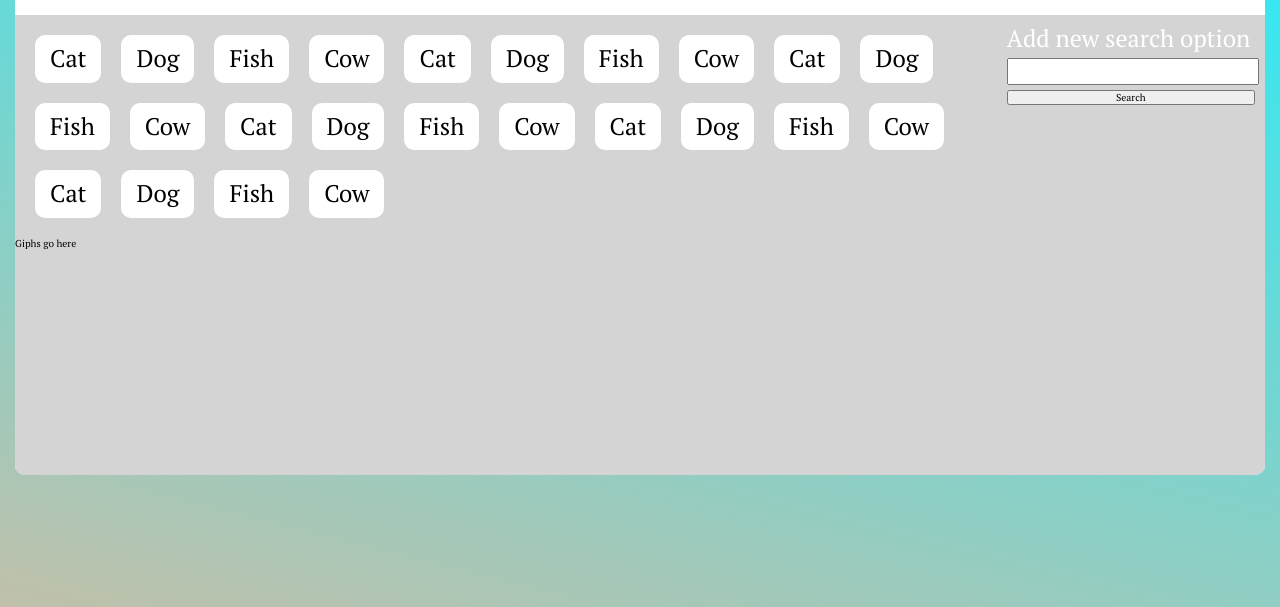
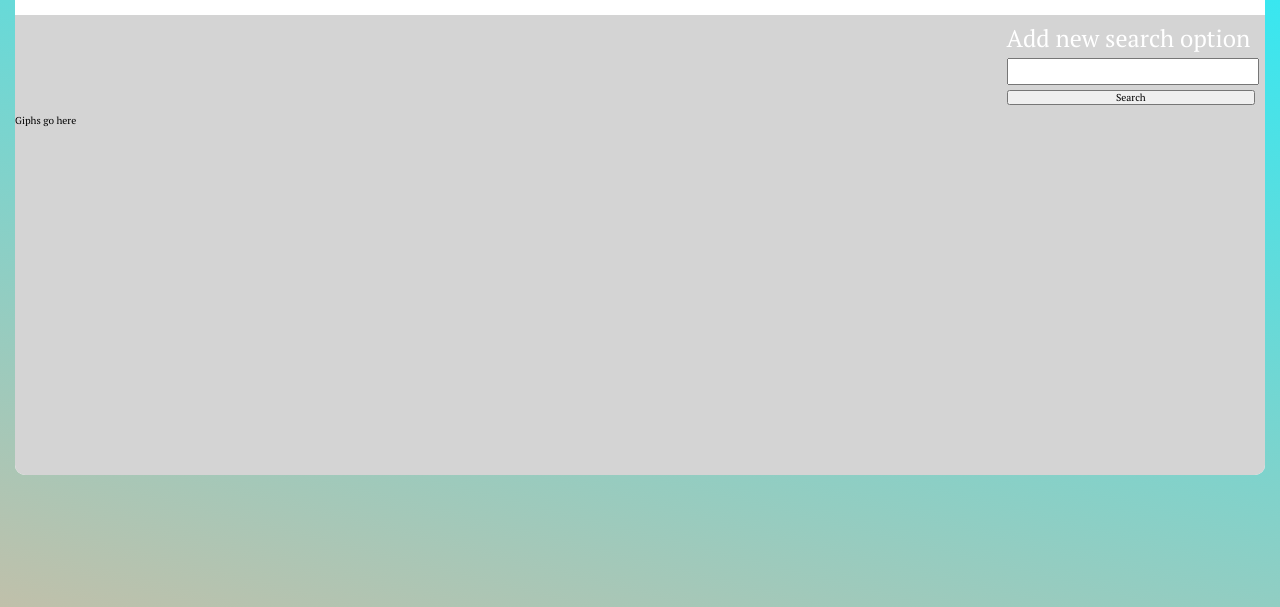
Before and after one commit to DallinRodgers/GifTastic, a plain HTML site: page index.html in a window 1280 px wide. Shown: the part 193-800 px from the top of the page. Drawn offline with Linux system fonts and the light colour scheme.

Commit message:
Update index.html
Removed some placeholder data

```diff
--- a/index.html
+++ b/index.html
@@ -22,35 +22,22 @@
         <main>
           <div id="button_options">
             <div class="buttons">
+              <!-- <div class="button">Cat</div>
+              <div class="button">Dog</div>
+              <div class="button">Fish</div>
+              <div class="button">Cow</div>
               <div class="button">Cat</div>
-              <div class="button">Dog</div>
               <div class="button">Fish</div>
               <div class="button">Cow</div>
               <div class="button">Cat</div>
               <div class="button">Dog</div>
               <div class="button">Fish</div>
-              <div class="button">Cow</div>
-              <div class="button">Cat</div>
-              <div class="button">Dog</div>
-              <div class="button">Fish</div>
-              <div class="button">Cow</div>
-              <div class="button">Cat</div>
-              <div class="button">Dog</div>
-              <div class="button">Fish</div>
-              <div class="button">Cow</div>
-              <div class="button">Cat</div>
-              <div class="button">Dog</div>
-              <div class="button">Fish</div>
-              <div class="button">Cow</div>
-              <div class="button">Cat</div>
-              <div class="button">Dog</div>
-              <div class="button">Fish</div>
-              <div class="button">Cow</div>
+              <div class="button">Cow</div> -->
             </div>
             <div class="new_button">
               <label for="newBtn">Add new search option</label>
               <input type="text" id="newBtn" />
-              <button>Search</button>
+              <button id="search">Search</button>
             </div>
           </div>
           <div id="giphs">
```
